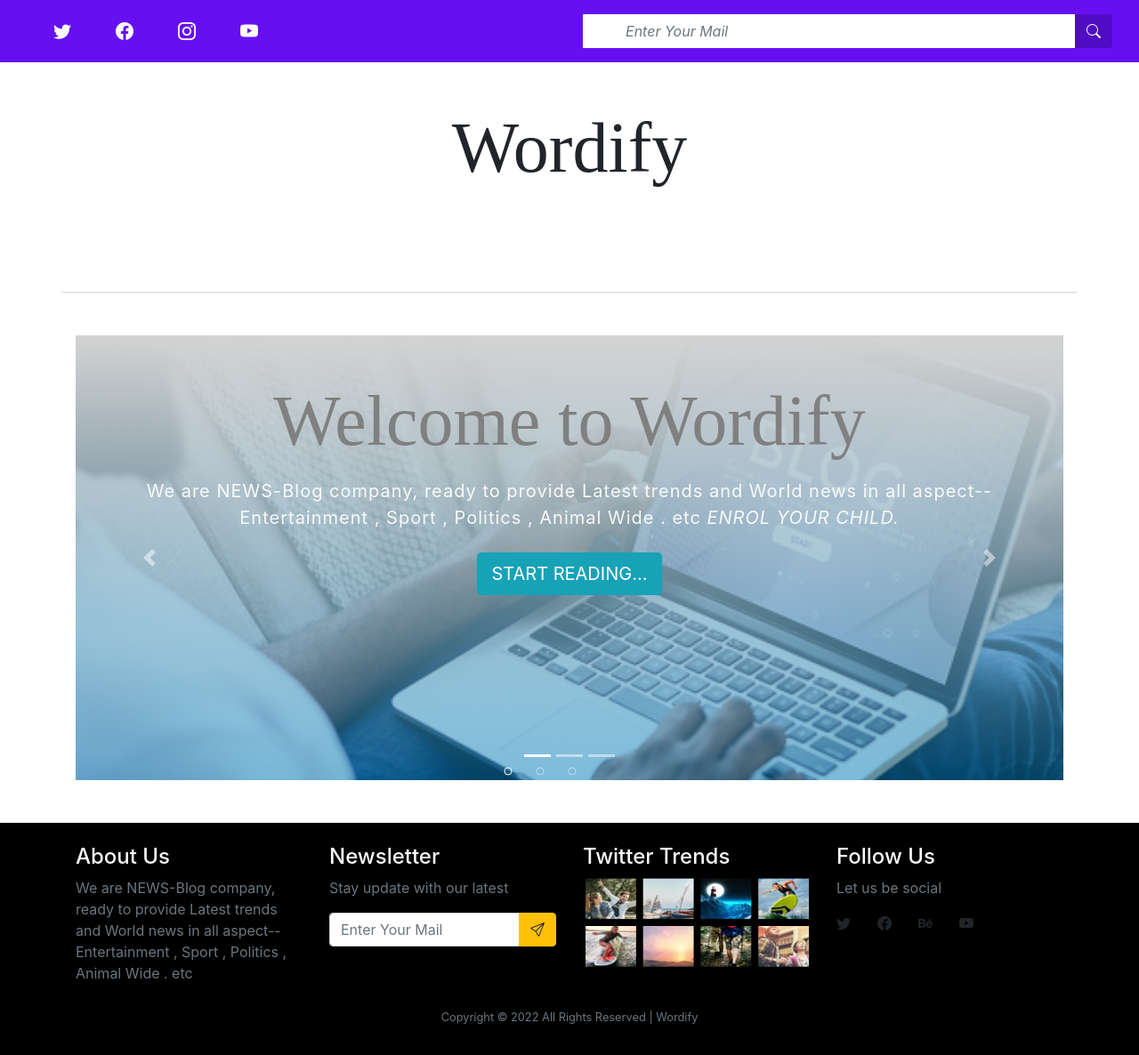
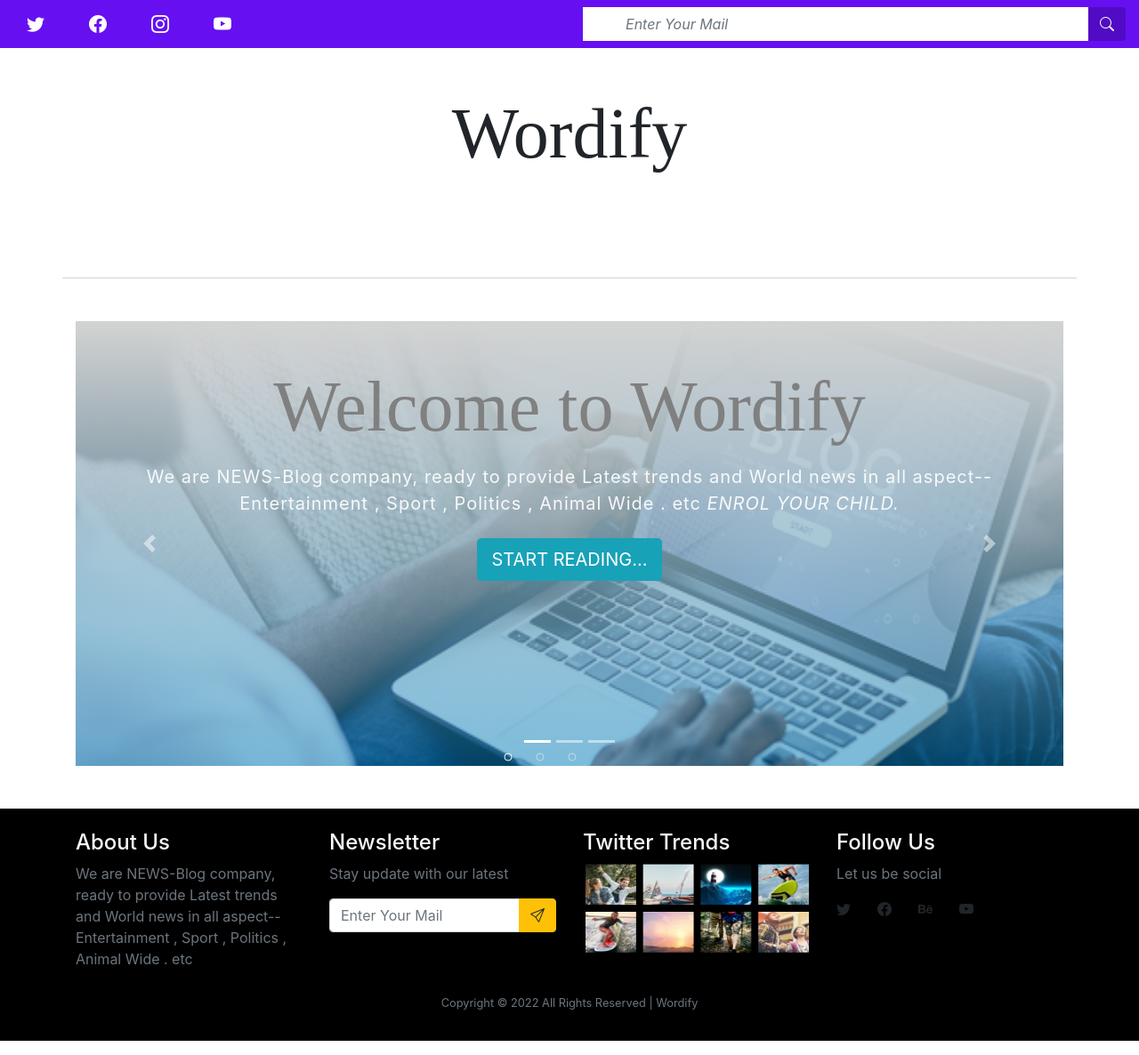
Before and after one commit to oluwaseyi9325/wordify, a Next.js app: page / in a window 1280 px wide. Shown: the whole page at 89% size. Built offline with nearby package versions, Linux system fonts and the light colour scheme; a web font is replaced by a local one.

Commit message:
commit now

```diff
--- a/Component/Footer.js
+++ b/Component/Footer.js
@@ -6,19 +6,19 @@ function Footer() {
   return (
     <div>
 
-    <footer className='pt-4 pb-3' style={{backgroundColor:'black'}} >
+    <footer className=' pb-3' style={{backgroundColor:'black'}} >
 
     <section className='container'>
      <div className=' row'>
 
-     <div className='col-lg-3 col-md-4'>
+     <div className='col-lg-3 col-md-4 pt-4'>
      <h4 className='text-light'>About Us</h4>
      <p className='text-muted'>
       We are NEWS-Blog company, ready to provide Latest trends and World news in all aspect-- Entertainment , Sport , Politics , Animal Wide . etc
      </p>
      </div>
 
-     <div className='col-lg-3 col-md-4'>
+     <div className='col-lg-3 col-md-4 pt-4'>
       <h4 className='text-light'>Newsletter</h4>
       <p className='text-muted'>
       Stay update with our latest
@@ -36,7 +36,7 @@ function Footer() {
       </div>
      </div>
 
-     <div className='col-lg-3 col-md-4 '>
+     <div className='col-lg-3 col-md-4 pt-4'>
      <h4 className='text-light'>Twitter Trends</h4>
 
      <div>
@@ -45,7 +45,7 @@ function Footer() {
 
      </div>
 
-     <div className='col-lg-3 col-md-4 '>
+     <div className='col-lg-3 col-md-4 pt-4'>
      <h4 className='text-light'>Follow Us</h4>
      <p className='text-muted'>Let us be social</p>
      <div style={{letterSpacing:'30px'}}>
--- a/Component/Header.js
+++ b/Component/Header.js
@@ -5,11 +5,11 @@ function HeaderSection() {
   return (
     <header className='container-fluid ' style={{backgroundColor:'#6610F2'}}>
 
-    <div className=' row py-3 m-auto'>
+    <div className=' row py-2 '>
 
     <div className='col-lg-6  col-sm-7 m-auto'>
      <div className='container '>
-      <div className='container social-icon ' >
+      <div className=' social-icon ' >
 
       <span className=''> <i className='bi bi-twitter'></i></span>
 
```
Also changed, not shown: 1 other file (tests, documents, lock files or other folders).
